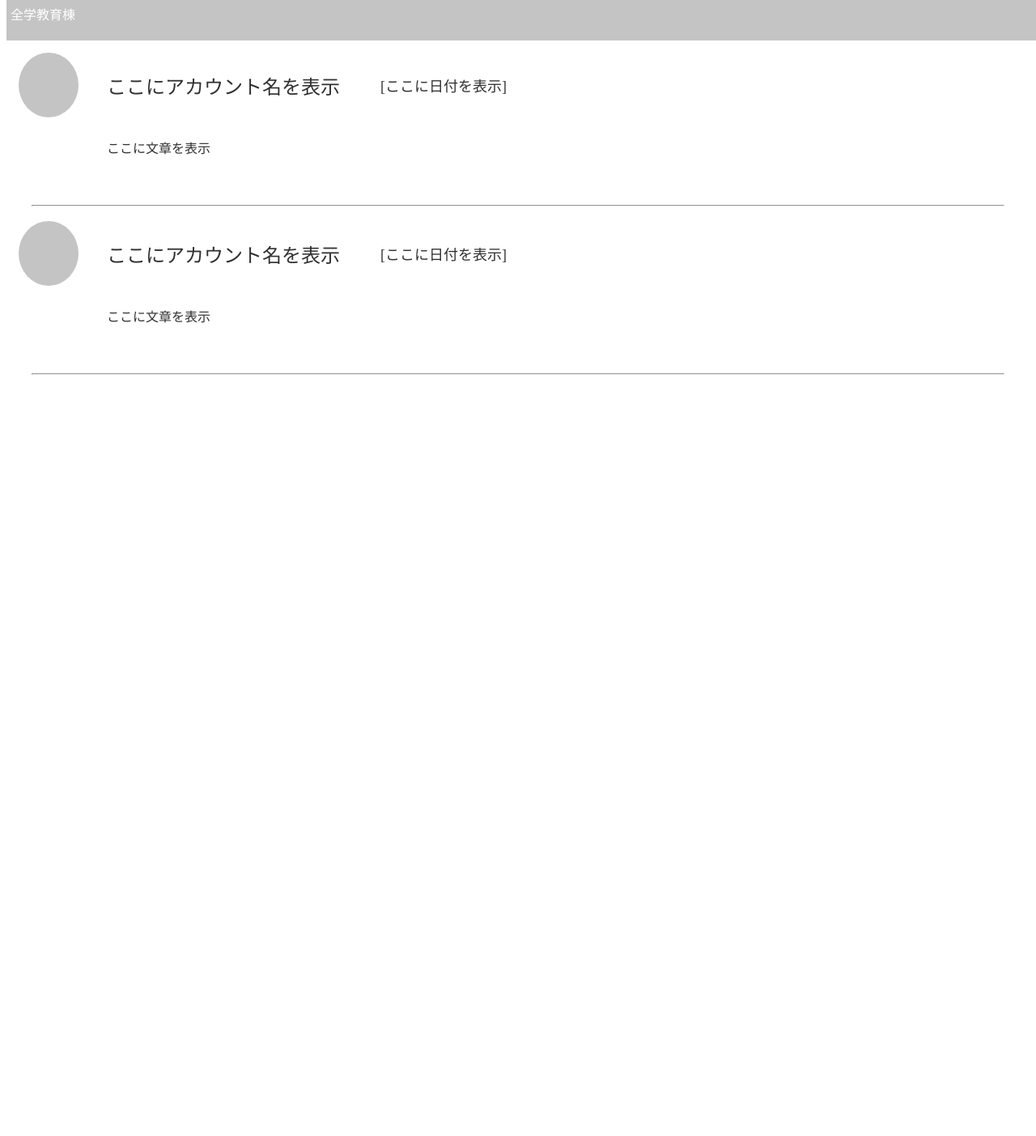
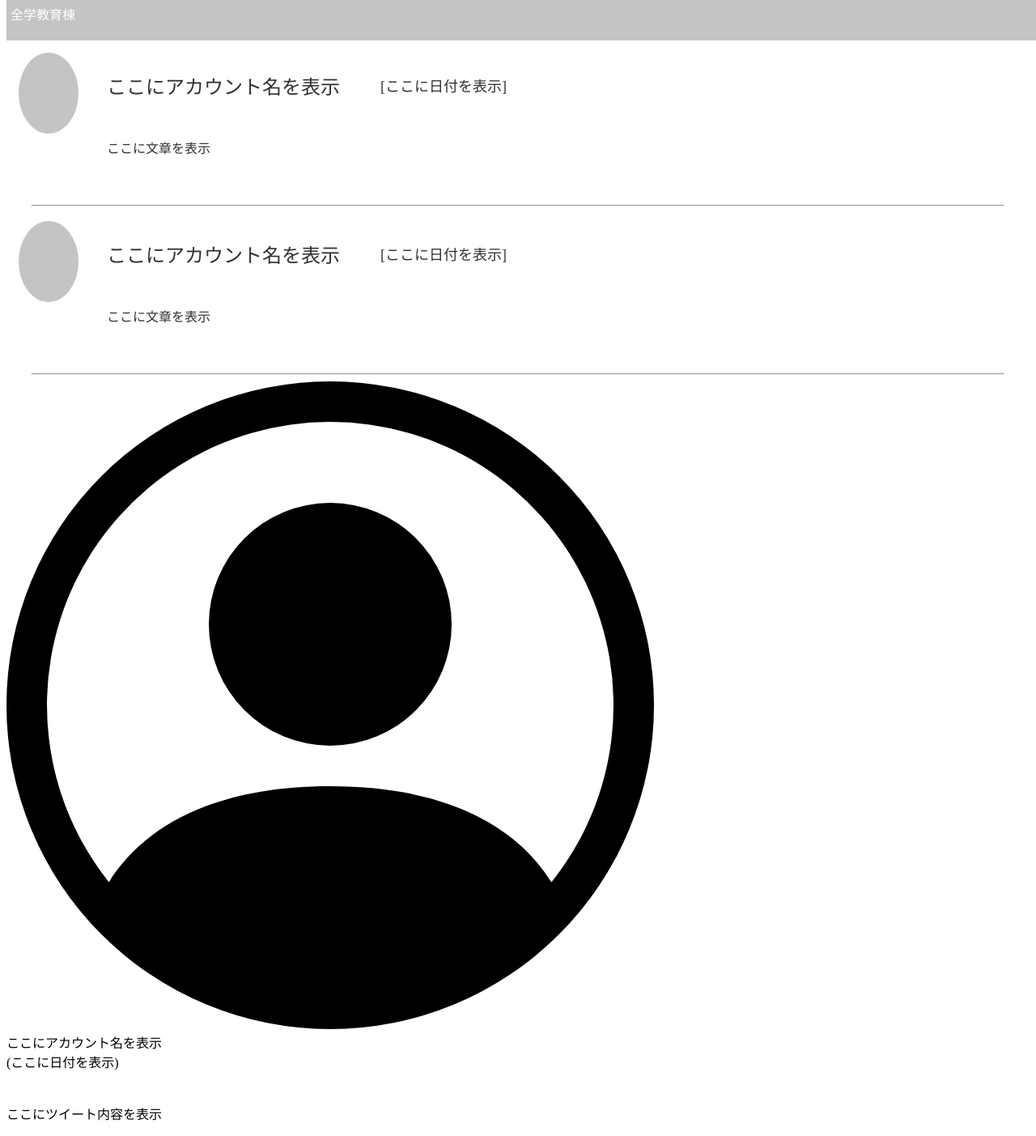
Before and after one commit to jack-app/meidaisai_2021_web1, a Flask app: template templates/help.html in a window 1280 px wide. Shown: the part 78-1481 px from the top of the page at 81% size. Before the commit the page ends 541 px from the top, so only its background shows below. Run offline with Flask 2, Linux system fonts and the light colour scheme; the template is opened without the code that fills it, so the values that code supplies are empty; some libraries are stand-ins or nearby versions.

Commit message:
621 gridsystem頑張った

```diff
--- a/static/css/index.css
+++ b/static/css/index.css
@@ -46,3 +46,5 @@ li {
     margin: 0;
     padding:0;
 }
+
+<!--以下grid頑張ったところ-->
--- a/templates/help.css
+++ b/templates/help.css
@@ -34,7 +34,7 @@ li {
 
 .icon1 {
     width: 80px;
-    height: 80px;
+    height: auto;
     background-color: #c4c4c4;
     border-radius: 50%;
     margin: 10px;
@@ -98,7 +98,7 @@ li {
 
 .icon2 {
     width: 80px;
-    height: 80px;
+    height: auto;
     background-color: #c4c4c4;
     border-radius: 50%;
     margin: 10px;
@@ -139,3 +139,17 @@ li {
     margin: 0;
     padding: 0;
 }
+
+.row-align-items-start {
+    margin:5%;
+    color:#303030;
+}
+
+.col-2 {
+    padding-left: 10px;
+    min-height: 180px;
+}
+
+.bi bi-chevron-right {
+    font-size: 90%;
+}
--- a/templates/help.html
+++ b/templates/help.html
@@ -13,6 +13,7 @@
     <nav class="navbar navbar-expand-lg navbar-light bg-primary">
         <a class="navbar-brand text-white" href="#">Leaves</a>
     </nav>
+    <link rel="stylesheet" href="https://cdn.jsdelivr.net/npm/bootstrap-icons@1.4.0/font/bootstrap-icons.css">
   </header>
   <div class="place-bar">全学教育棟</div>
 
@@ -47,6 +48,33 @@
   </div>
 
   <hr>
+
+  <div class="container-fruid">
+    <div class="row">
+      <div class="col">
+        <svg xmlns="http://www.w3.org/2000/svg" width="50rem" height="50rem" fill="currentColor" class="bi bi-person-circle" viewBox="0 0 16 16">
+          <path d="M11 6a3 3 0 1 1-6 0 3 3 0 0 1 6 0z"/>
+          <path fill-rule="evenodd" d="M0 8a8 8 0 1 1 16 0A8 8 0 0 1 0 8zm8-7a7 7 0 0 0-5.468 11.37C3.242 11.226 4.805 10 8 10s4.757 1.225 5.468 2.37A7 7 0 0 0 8 1z"/>
+        </svg>
+      </div>
+      <div class="col">
+        <div class="row">
+          <div class="col-3">
+            <div class="row align-items-center justify-content-start">
+             <div class="col-6">ここにアカウント名を表示</div>
+             <div class="col-6">(ここに日付を表示)</div>
+            </div>
+            <div class="row">
+              <div class="col-12">
+            　 <p>ここにツイート内容を表示</p>
+              </div>
+            </div>
+          </div>
+        </div>
+      </div>
+    </div>
+  </div>
+
 </main>
 
 </body>
```
Also changed, not shown: templates/index.html (+22 -0 lines).
